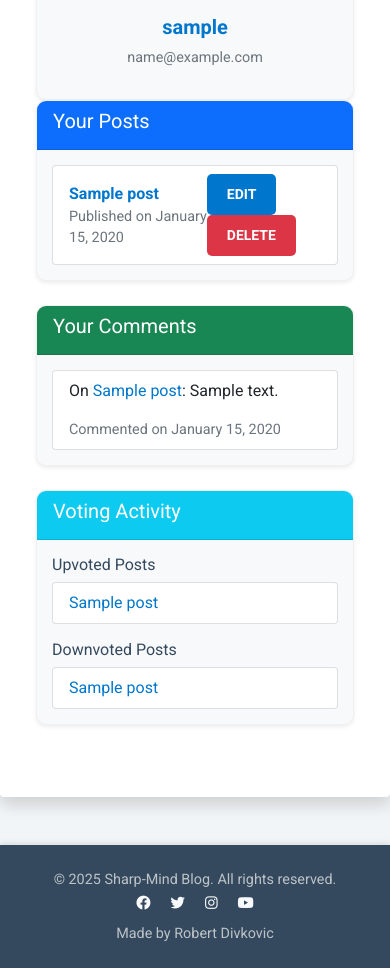
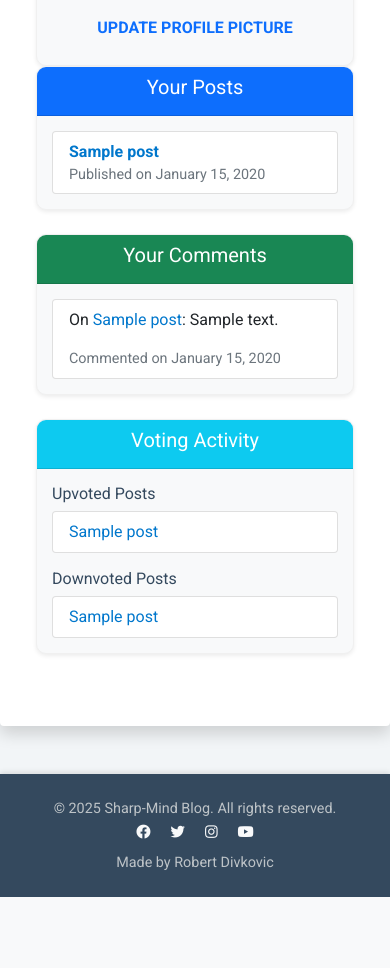
Before and after one commit to RobertDivkovic/Sharp-Mind, a Django app: a page that uses news/templates/news/profile.html in a window 390 px wide. Shown: the part 551-1519 px from the top of the page. After the commit the page ends 1448 px from the top, so only its background shows below. Run offline with Django 4.2, Linux system fonts and the light colour scheme; a user stored in the database is signed in; tables that the repository leaves empty hold one stand-in row (values such as "Sample post"); parts of the project's set-up code (start-up, migrations or seed data) failed here and were passed over.

Commit message:
Styled user profile page: centered profile picture and improved text layout

```diff
--- a/news/forms.py
+++ b/news/forms.py
@@ -1,5 +1,5 @@
 from django import forms
-from .models import Comment, ContactSubmission, Post
+from .models import Comment, ContactSubmission, Post, Profile
 
 class CommentForm(forms.ModelForm):
     class Meta:
@@ -22,3 +22,8 @@ class PostForm(forms.ModelForm):
             'content': forms.Textarea(attrs={'rows': 5}),
             'categories': forms.CheckboxSelectMultiple(),
         }
+
+class ProfileForm(forms.ModelForm):
+    class Meta:
+        model = Profile
+        fields = ['profile_picture'] # Include profile_picture field
--- a/news/models.py
+++ b/news/models.py
@@ -104,3 +104,10 @@ class ContactSubmission(models.Model):
 
     def __str__(self):
         return f"Message from {self.name} on {self.created_on:%Y-%m-%d}"
+
+class Profile(models.Model):
+    user = models.OneToOneField(User, on_delete=models.CASCADE, related_name='profile')
+    profile_picture = CloudinaryField('image', default='placeholder', blank=True)  # Add profile picture field
+
+    def __str__(self):
+        return f"{self.user.username}'s Profile"
--- a/news/templates/news/contact.html
+++ b/news/templates/news/contact.html
@@ -51,10 +51,10 @@
                 <div class="card-body">
                     <h5 class="text-center">Our Contact Information</h5>
                     <ul class="list-unstyled mt-4">
-                        <li><i class="fas fa-map-marker-alt me-2"></i>123 Main Street, Cityville, Country</li>
+                        <li><i class="fas fa-map-marker-alt me-2"></i>69 Main Street, Villageville, Jupiter</li>
                         <li><i class="fas fa-phone-alt me-2"></i>+1 (555) 123-4567</li>
                         <li><i class="fas fa-envelope me-2"></i><a href="mailto:contact@sharpmind.com">contact@sharpmind.com</a></li>
-                        <li><i class="fas fa-globe me-2"></i><a href="https://sharpmind.com" target="_blank">www.sharpmind.com</a></li>
+                        <li><i class="fas fa-globe me-2"></i><a href="https://newssharpmind-7fe060023557.herokuapp.com/" target="_blank">Sharp Mind</a></li>
                     </ul>
                 </div>
             </div>
--- a/news/templates/news/profile.html
+++ b/news/templates/news/profile.html
@@ -5,22 +5,37 @@
 
 {% block content %}
 <div class="container my-5">
-    <div class="row">
+    <div class="row justify-content-center">
         <!-- Profile Sidebar -->
-        <div class="col-md-4">
+        <div class="col-md-6">
             <div class="card shadow-sm">
                 <div class="card-body text-center">
-                    <img src="{% static 'images/user_avatar.png' %}" class="rounded-circle mb-3" alt="User Avatar" width="120">
-                    <h5 class="card-title">{{ profile_user.username }}</h5>
+                    <!-- Centered Profile Picture -->
+                    <img src="{{ profile_user.profile.profile_picture.url }}"
+                         class="rounded-circle mb-3"
+                         alt="User Avatar"
+                         width="150"
+                         style="border: 5px solid #ddd;">
+
+                    <!-- Stylish Text Below Picture -->
+                    <h3 class="card-title fw-bold text-primary">{{ profile_user.username }}</h3>
                     <p class="text-muted">{{ profile_user.email }}</p>
+                    <p class="text-secondary">"Stay curious, keep learning!"</p>
+
+                    <!-- Form for Profile Picture Update -->
+                    <form method="POST" enctype="multipart/form-data">
+                        {% csrf_token %}
+                        {{ form.as_p }}
+                        <button type="submit" class="btn btn-outline-primary mt-3">Update Profile Picture</button>
+                    </form>
+                </div>
             </div>
         </div>
     </div>
 
-        <!-- Profile Content -->
-        <div class="col-md-8">
+    <!-- User Posts Section -->
     <div class="card shadow-sm mb-4">
-                <div class="card-header bg-primary text-white">
+        <div class="card-header bg-primary text-white text-center">
             <h5>Your Posts</h5>
         </div>
         <div class="card-body">
@@ -31,23 +46,17 @@
                             <a href="{{ post.get_absolute_url }}" class="fw-bold">{{ post.title }}</a>
                             <small class="d-block text-muted">Published on {{ post.created_on|date:"F j, Y" }}</small>
                         </div>
-                                <div>
-                                    <a href="{% url 'post-edit' post.slug %}" class="btn btn-sm btn-primary">Edit</a>
-                                    <a href="{% url 'post-delete' post.slug %}" class="btn btn-sm btn-danger"
-                                       onclick="return confirm('Are you sure you want to delete this post?');">
-                                        Delete
-                                    </a>
-                                </div>
                     </li>
                 {% empty %}
-                            <p class="text-muted">You haven't published any posts yet.</p>
+                    <p class="text-muted text-center">You haven't published any posts yet.</p>
                 {% endfor %}
             </ul>
         </div>
     </div>
 
+    <!-- User Comments Section -->
     <div class="card shadow-sm mb-4">
-                <div class="card-header bg-success text-white">
+        <div class="card-header bg-success text-white text-center">
             <h5>Your Comments</h5>
         </div>
         <div class="card-body">
@@ -58,14 +67,15 @@
                         <small class="d-block text-muted">Commented on {{ comment.created_on|date:"F j, Y" }}</small>
                     </li>
                 {% empty %}
-                            <p class="text-muted">You haven't commented on any posts yet.</p>
+                    <p class="text-muted text-center">You haven't commented on any posts yet.</p>
                 {% endfor %}
             </ul>
         </div>
     </div>
 
+    <!-- Voting Activity Section -->
     <div class="card shadow-sm">
-                <div class="card-header bg-info text-white">
+        <div class="card-header bg-info text-white text-center">
             <h5>Voting Activity</h5>
         </div>
         <div class="card-body">
@@ -74,7 +84,7 @@
                 {% for post in upvoted_posts %}
                     <li class="list-group-item"><a href="{{ post.get_absolute_url }}">{{ post.title }}</a></li>
                 {% empty %}
-                            <p class="text-muted">You haven't upvoted any posts yet.</p>
+                    <p class="text-muted text-center">You haven't upvoted any posts yet.</p>
                 {% endfor %}
             </ul>
 
@@ -83,12 +93,10 @@
                 {% for post in downvoted_posts %}
                     <li class="list-group-item"><a href="{{ post.get_absolute_url }}">{{ post.title }}</a></li>
                 {% empty %}
-                            <p class="text-muted">You haven't downvoted any posts yet.</p>
+                    <p class="text-muted text-center">You haven't downvoted any posts yet.</p>
                 {% endfor %}
             </ul>
         </div>
     </div>
 </div>
-    </div>
-</div>
 {% endblock %}
--- a/news/urls.py
+++ b/news/urls.py
@@ -1,19 +1,19 @@
 from django.urls import path
 from django.contrib.auth.decorators import login_required
+from . import views
 from .views import (
     PostList,
     PostDetail,
     PostsByAuthor,
     CommentUpdateView,
     CommentDeleteView,
-    ProfileView,
+    profile_view,  # Ensure profile_view is correctly imported
     PostVoteView,
     CategoryPostList,
     ContactView,
     PostCreateView,
     PostUpdateView,
     PostDeleteView,
-    PostEditView,
 )
 
 urlpatterns = [
@@ -23,10 +23,10 @@ urlpatterns = [
     path('author/<str:username>/', login_required(PostsByAuthor.as_view()), name='posts-by-author'),  # Author posts view restricted to logged-in users
     path('comment/edit/<int:pk>/', CommentUpdateView.as_view(), name='comment-edit'),  # Edit comment URL
     path('comment/delete/<int:pk>/', CommentDeleteView.as_view(), name='comment-delete'),  # Delete comment URL
-    path('profile/<str:username>/', ProfileView.as_view(), name='profile'),  # Profile view URL
+    path('profile/<str:username>/', profile_view, name='profile'),  # Profile view URL
     path('post/vote/<int:post_id>/', PostVoteView.as_view(), name='post-vote'),  # Post voting URL
     path('category/<slug:slug>/', CategoryPostList.as_view(), name='category-posts'),  # Filter by category URL
-    path('post/new/', PostCreateView.as_view(), name='post-create'),
-    path('post/<slug:slug>/edit/', PostUpdateView.as_view(), name='post-edit'),
-    path('post/<slug:slug>/delete/', PostDeleteView.as_view(), name='post-delete'),
+    path('post/new/', PostCreateView.as_view(), name='post-create'),  # Create new post
+    path('post/<slug:slug>/edit/', PostUpdateView.as_view(), name='post-edit'),  # Edit post
+    path('post/<slug:slug>/delete/', PostDeleteView.as_view(), name='post-delete'),  # Delete post
 ]
--- a/news/views.py
+++ b/news/views.py
@@ -7,14 +7,15 @@ from django.contrib.auth.models import User
 from django.contrib.auth.mixins import LoginRequiredMixin, UserPassesTestMixin
 from django.contrib import messages
 from django.utils.timezone import now  # Corrected timezone import
-from .models import Post, Comment, Vote, Category, ContactSubmission
-from .forms import CommentForm, ContactForm
+from .models import Post, Comment, Vote, Category, ContactSubmission, Profile
+from .forms import CommentForm, ContactForm, ProfileForm
 from django.http import JsonResponse
 from django.views.decorators.csrf import csrf_exempt
 from django.utils.decorators import method_decorator
 from django.db.models import Count
 from django.core.cache import cache
 from datetime import timedelta
+from django.contrib.auth.decorators import login_required
 import json
 
 # Contact View
@@ -285,3 +286,35 @@ class PostVoteView(LoginRequiredMixin, View):
             })
         except Exception as e:
             return JsonResponse({'error': str(e)}, status=500)
+
+@login_required
+def profile_view(request, username):
+    user = get_object_or_404(User, username=username)
+    profile, created = Profile.objects.get_or_create(user=user)
+
+    # Fetch user posts
+    user_posts = Post.objects.filter(author=user)
+
+    # Fetch user comments
+    user_comments = Comment.objects.filter(user=user)
+
+    # Fetch voting activity
+    upvoted_posts = Post.objects.filter(upvotes=user)
+    downvoted_posts = Post.objects.filter(downvotes=user)
+
+    if request.method == 'POST':
+        form = ProfileForm(request.POST, request.FILES, instance=profile)
+        if form.is_valid():
+            form.save()
+            return redirect('profile', username=user.username)
+    else:
+        form = ProfileForm(instance=profile)
+
+    return render(request, 'news/profile.html', {
+        'form': form,
+        'profile_user': user,
+        'user_posts': user_posts,
+        'user_comments': user_comments,
+        'upvoted_posts': upvoted_posts,
+        'downvoted_posts': downvoted_posts,
+    })
--- a/sharpmind/urls.py
+++ b/sharpmind/urls.py
@@ -16,11 +16,14 @@ Including another URLconf
 """
 from django.contrib import admin
 from django.urls import path, include
+from django.conf import settings
+from django.conf.urls.static import static
+
 
 urlpatterns = [
     path('admin/', admin.site.urls),
     path('accounts/', include('allauth.urls')),  # Added this for AllAuth
     path('about/', include('about.urls')),  # About page
-     path('summernote/', include('django_summernote.urls')),
+    path('summernote/', include('django_summernote.urls')),
     path('', include('news.urls')),  # Homepage
 ]
```
Also changed, not shown: sharpmind/settings.py (+6 -1 lines), news/migrations/0012_profile.py (added). Lines whose indentation alone changed are shown as unchanged.
